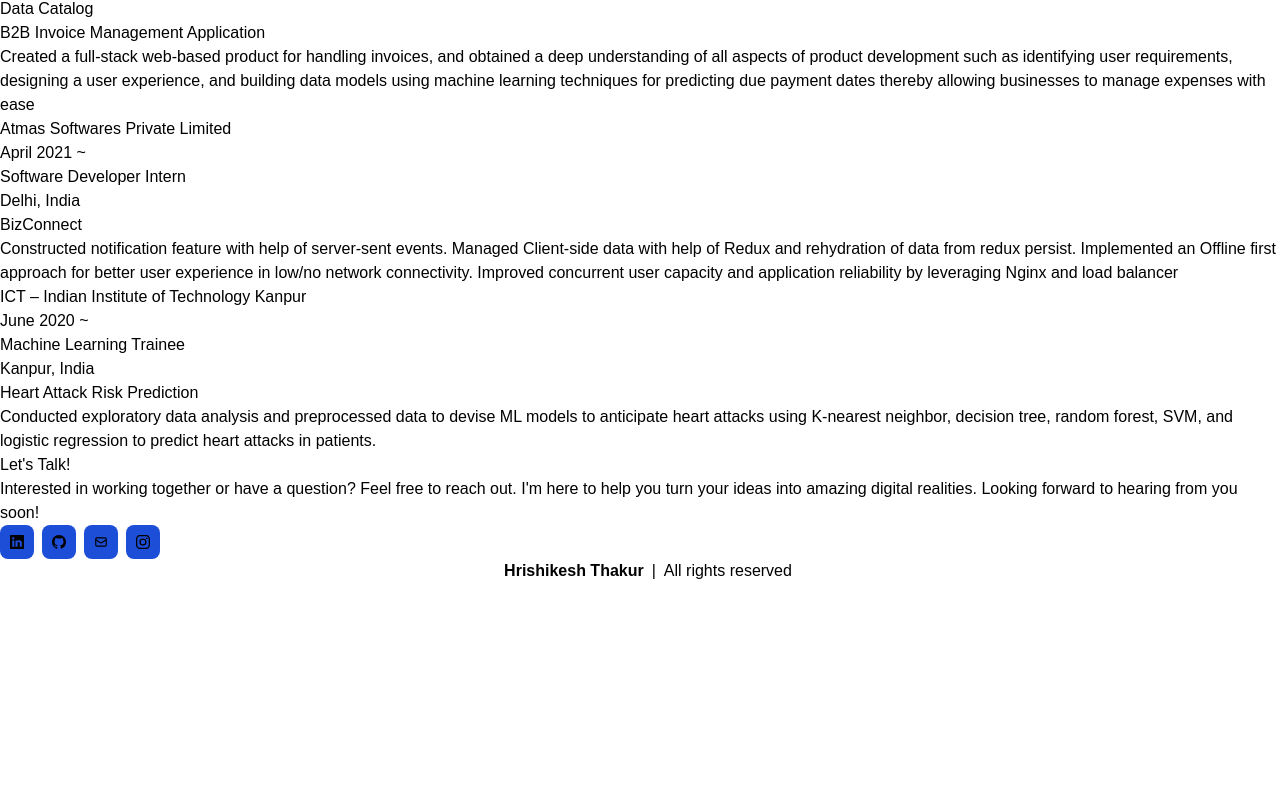
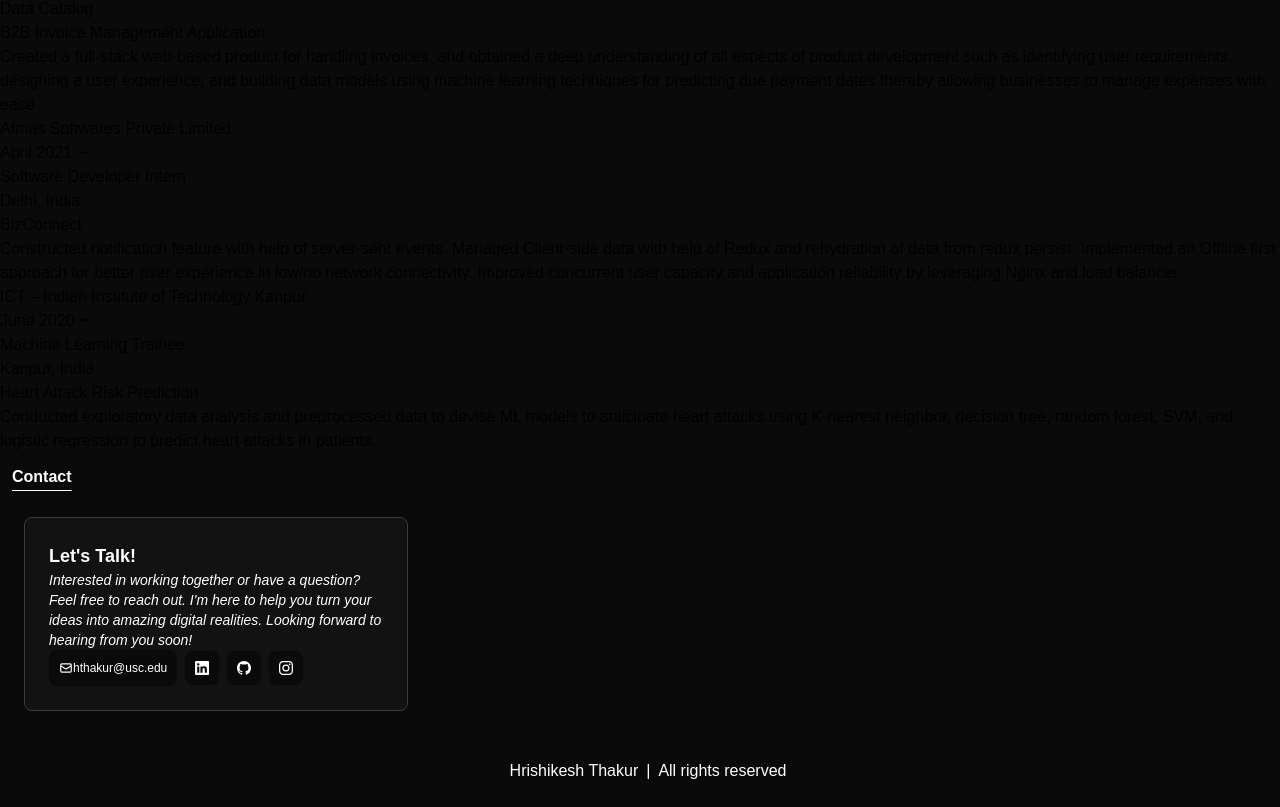
Before and after one commit to hrishikesh2708/portfolio, a React (Create React App) app: page / in a window 1280 px wide. Shown: the part 1805-2612 px from the top of the page. Before the commit the page ends 2388 px from the top, so only its background shows below. Built offline with nearby package versions, Linux system fonts and the light colour scheme; some icons are missing.

Commit message:
added bg color and footer

```diff
--- a/src/App.js
+++ b/src/App.js
@@ -9,7 +9,7 @@ import Contact from "./components/Contact";
 
 function App() {
   return (
-    <div className="">
+    <div className="bg-shade-5">
       <Navbar />
       {/* about me */}
       <Education />
--- a/src/components/Contact.js
+++ b/src/components/Contact.js
@@ -3,6 +3,11 @@ import { BsLinkedin, BsInstagram, BsGithub } from "react-icons/bs";
 import { HiOutlineMail } from "react-icons/hi";
 function Contact() {
   const content = [
+    {
+      label: "Email",
+      icon: <HiOutlineMail />,
+      link: "mailto:hthakur@usc.edu",
+    },
     {
       label: "linkedIn",
       icon: <BsLinkedin />,
@@ -13,11 +18,7 @@ function Contact() {
       icon: <BsGithub />,
       link: "https://github.com/hrishikesh2708",
     },
-    {
-      label: "Email",
-      icon: <HiOutlineMail />,
-      link: "mailto:hthakur@usc.edu",
-    },
+
     {
       label: "Instagram",
       icon: <BsInstagram />,
@@ -26,9 +27,12 @@ function Contact() {
   ];
   return (
     <div id="contact">
-      <div>
-        <h3>Let's Talk!</h3>
-        <p>
+      <h4 class="text-md font-bold text-shade-1 p-1 m-2 underline underline-offset-8">
+        Contact
+      </h4>
+      <div className="block min-w-0 max-w-sm h-auto p-6 m-6 bg-shade-4 border border-shade-3 text-shade-1 rounded-lg flex flex-col">
+        <h1 className="text-lg font-bold flex flex-center">Let's Talk!</h1>
+        <p className="text-sm italic">
           Interested in working together or have a question? Feel free to reach
           out. I'm here to help you turn your ideas into amazing digital
           realities. Looking forward to hearing from you soon!
@@ -39,10 +43,12 @@ function Contact() {
               <a
                 type="button"
                 href={element.link}
-                class="text-white bg-blue-700 hover:bg-blue-800 focus:ring-4 focus:outline-none focus:ring-blue-300 font-medium rounded-lg text-sm p-2.5 text-center inline-flex items-center mr-2 dark:bg-blue-600 dark:hover:bg-blue-700 dark:focus:ring-blue-800"
+                class="text-shade-1 stroke-2 bg-shade-5 hover:bg-shade-4 focus:ring-2 focus:outline-none focus:ring-shade-2 font-medium rounded-lg text-sm p-2.5 text-center inline-flex items-center mr-2"
               >
                 {element.icon}
-                <span class="sr-only">{element.label}</span>
+                <span class="text-xs">
+                  {element.label === "Email" ? "hthakur@usc.edu" : ""}
+                </span>
               </a>
             );
           })}
--- a/src/components/footer.js
+++ b/src/components/footer.js
@@ -3,10 +3,10 @@ import { LiaCopyrightSolid } from "react-icons/lia";
 
 function Footer() {
   return (
-    <div className="flex items-center flex-col">
+    <div className="flex items-center flex-col text-shade-1 p-6">
       <div className="flex items-center">
         <LiaCopyrightSolid className="stroke-2" />
-        <span className="font-semibold mr-2">Hrishikesh Thakur</span>
+        <span className="font-light mr-2">Hrishikesh Thakur</span>
         <span>|</span>
         <span className="font-light ml-2">All rights reserved</span>
       </div>
```
